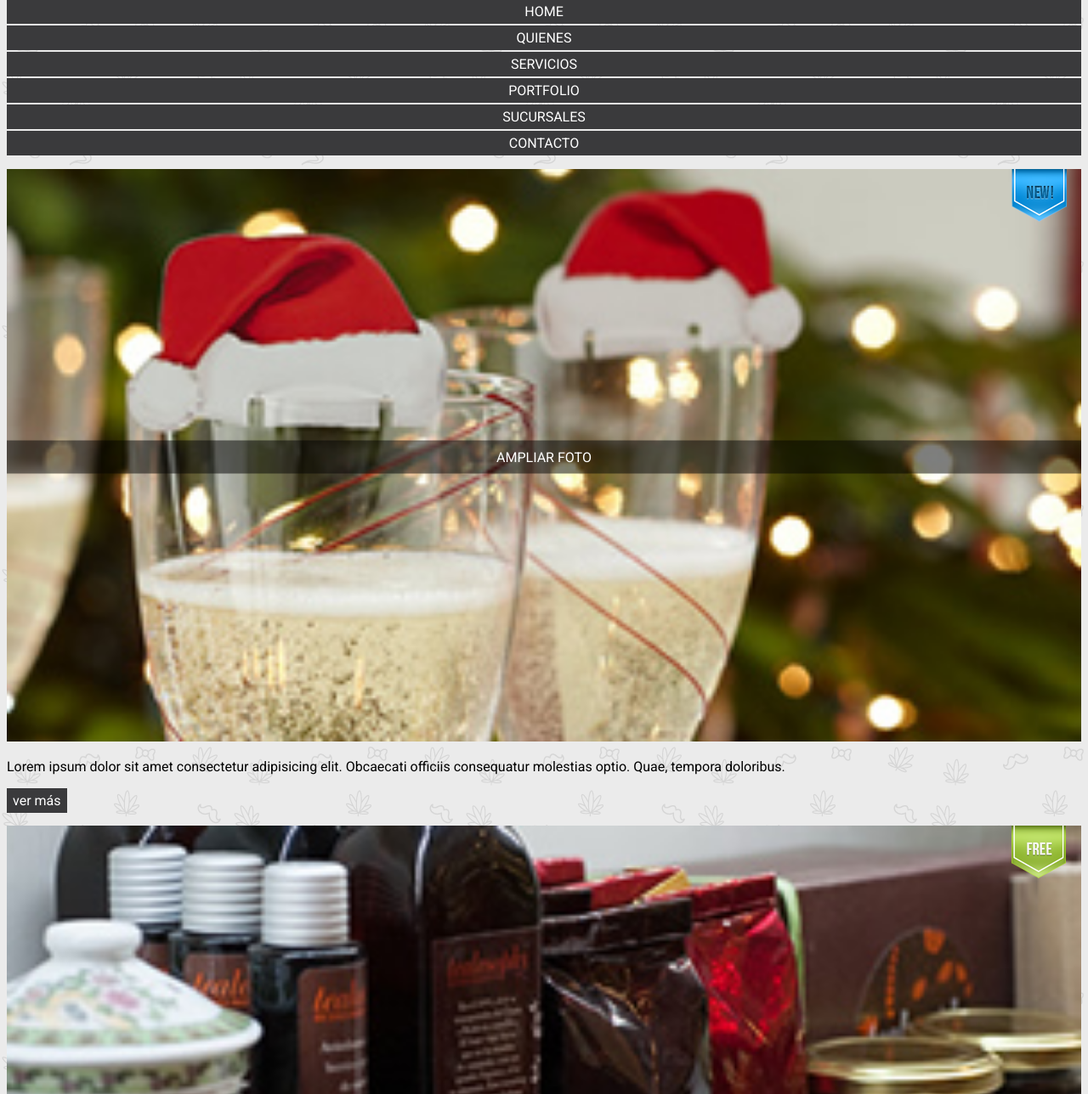
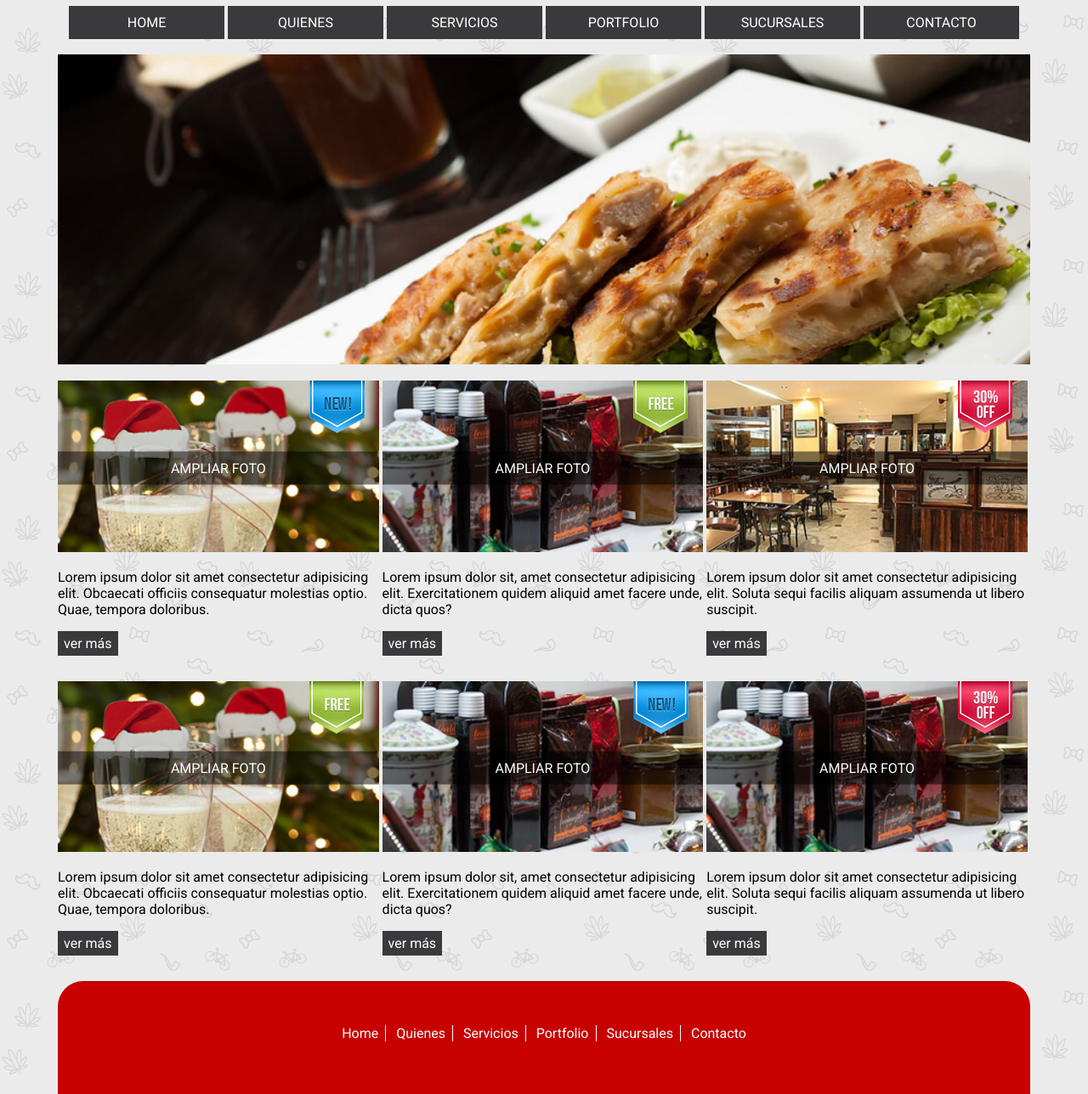
Before and after one commit to GastonAyala/KETCHENING, a website: page views/home.html in a window 1280 px wide. Shown: the part 220-1508 px from the top of the page at 85% size. Drawn offline with Linux system fonts and the light colour scheme.

Commit message:
added style view tablet and desktop

```diff
--- a/public/css/footer.css
+++ b/public/css/footer.css
@@ -14,3 +14,42 @@ footer.main-footer nav ul li {
 footer.main-footer nav ul li a {
     color: var(--white);
 }
+
+@media (min-width: 426px) {
+    footer.main-footer {}
+
+    footer.main-footer nav {}
+
+    footer.main-footer nav ul {}
+
+    footer.main-footer nav ul li {}
+
+    footer.main-footer nav ul li a {}
+}
+
+/* DESKTOP */
+
+@media (min-width: 769px) {
+    footer.main-footer {
+    height: 150px;
+    background-color: var(--red);
+    border-radius: 30px 30px 0 0;
+}
+
+    footer.main-footer nav {}
+
+    footer.main-footer nav ul {
+    padding-top: 50px;
+}
+
+    footer.main-footer nav ul li {
+    display: inline-block;
+    padding: 0 8px;
+    border-right: 1px solid var(--white);
+}
+footer.main-footer nav ul li:nth-child(6) {
+    border: none;
+}
+
+    footer.main-footer nav ul li a {}
+}
--- a/public/css/general.css
+++ b/public/css/general.css
@@ -1,7 +1,7 @@
 :root {
     --white: white;
     --gray: #3a3a3c;
-    --whiteGray: #cecece;
+    --whiteGray: #cacaca;
     --red: #c80000;
     /* FONTS */
     --FamilyRoboto:'Roboto', sans-serif;
@@ -10,6 +10,7 @@
 * {
     box-sizing: border-box;
     font-family: var(--FamilyRoboto);
+
 }
 
 a {
--- a/public/css/header.css
+++ b/public/css/header.css
@@ -1,3 +1,5 @@
+/* HEADER MOBILE */
+
 header.main-header {
   text-align: center;
 }
@@ -16,9 +18,11 @@ header.main-header .burger-menu {
   font-size: 1.3rem;
 }
 
-header.main-header .main-nav {}
+header.main-header .main-nav {
+}
 
-header.main-header .main-nav ul {}
+header.main-header .main-nav ul {
+}
 
 header.main-header .main-nav ul li {
   background-color: var(--gray);
@@ -29,3 +33,59 @@ header.main-header .main-nav ul li {
 header.main-header .main-nav ul li a {
   color: var(--white);
 }
+
+/* HEADER TABLET */
+
+@media (min-width: 426px) {
+  header.main-header {
+  }
+
+  header.main-header .logo {
+  }
+
+  header.main-header .burger-menu {
+    display: none;
+  }
+
+  header.main-header .main-nav {
+  }
+
+  header.main-header .main-nav ul {
+  }
+
+  header.main-header .main-nav ul li {
+    display: inline-block;
+    width: 123px;
+    padding: 10px;
+  }
+
+  header.main-header .main-nav ul li a {
+  }
+}
+
+/* DESKTOP */
+
+@media (min-width: 769px) {
+  header.main-header {
+  }
+
+  header.main-header .logo {
+    width: 180px;
+    margin-bottom: 30px;
+  }
+  header.main-header .burger-menu {
+  }
+
+  header.main-header .main-nav {
+  }
+
+  header.main-header .main-nav ul {
+  }
+
+  header.main-header .main-nav ul li {
+    display: inline-block;
+    width: 16%;
+  }
+  header.main-header .main-nav ul li a {
+  }
+}
--- a/public/css/home.css
+++ b/public/css/home.css
@@ -1,22 +1,25 @@
+/* MOBILE */
+
 body.home {
   background-image: url("../images/bg-body.png");
 }
 
 main.home {
-
 }
 
 main.home section.banner {
   display: none;
 }
 
-main.home section.banner h2{
+main.home section.banner h2 {
   display: none;
 }
 
-main.home section.banner img {}
+main.home section.banner img {
+}
 
-main.home section.vip-products {}
+main.home section.vip-products {
+}
 
 main.home section.vip-products h2 {
   display: none;
@@ -42,7 +45,7 @@ main.home .vip-products .product .photo-container img.sticker {
 
 main.home .vip-products .product .photo-container a.zoom {
   display: block;
-    background-color: rgba(0,0,0,.5);
+  background-color: rgba(0, 0, 0, 0.5);
   position: absolute;
   top: 50%;
   width: 100%;
@@ -52,13 +55,118 @@ main.home .vip-products .product .photo-container a.zoom {
   transform: translateY(-50%);
 }
 
-main.home .vip-products .product h2 {}
+main.home .vip-products .product h2 {
+}
 
-main.home .vip-products .product p {}
+main.home .vip-products .product p {
+}
 
 main.home .vip-products .product a.more {
   display: inline-block;
   background-color: var(--gray);
-    color:  var(--white);
+  color: var(--white);
   padding: 5px 7px;
 }
+
+/* TABLET */
+@media (min-width: 426px) {
+  body.home {
+  }
+
+  main.home {
+  }
+
+  main.home section.banner {
+    display: block;
+  }
+
+  main.home section.banner h2 {
+  }
+
+  main.home section.banner img {
+    width: 100%;
+  }
+
+  main.home section.vip-products {
+  }
+
+  main.home section.vip-products h2 {
+  }
+
+  main.home section.vip-products article.product {
+    width: calc(50% - 2px);
+    display: inline-block;
+  }
+
+  main.home .vip-products .product .photo-container {
+  }
+
+  main.home .vip-products .product .photo-container img.photo {
+  }
+
+  main.home .vip-products .product .photo-container img.sticker {
+  }
+
+  main.home .vip-products .product .photo-container a.zoom {
+  }
+
+  main.home .vip-products .product h2 {
+  }
+
+  main.home .vip-products .product p {
+  }
+
+  main.home .vip-products .product a.more {
+  }
+}
+
+/* DESKTOP */
+
+@media (min-width: 769px) {
+  body.home {
+    margin: 0px 68px;
+  }
+
+  main.home {
+  }
+
+  main.home section.banner {
+  }
+
+  main.home section.banner h2 {
+  }
+
+  main.home section.banner img {
+  }
+
+  main.home section.vip-products {
+  }
+
+  main.home section.vip-products h2 {
+  }
+
+  main.home section.vip-products article.product {
+    width: calc(33.3% - 3.3px);
+  }
+
+  main.home .vip-products .product .photo-container {
+  }
+
+  main.home .vip-products .product .photo-container img.photo {
+  }
+
+  main.home .vip-products .product .photo-container img.sticker {
+  }
+
+  main.home .vip-products .product .photo-container a.zoom {
+  }
+
+  main.home .vip-products .product h2 {
+  }
+
+  main.home .vip-products .product p {
+  }
+
+  main.home .vip-products .product a.more {
+  }
+}
```
Lines whose indentation alone changed are shown as unchanged.
